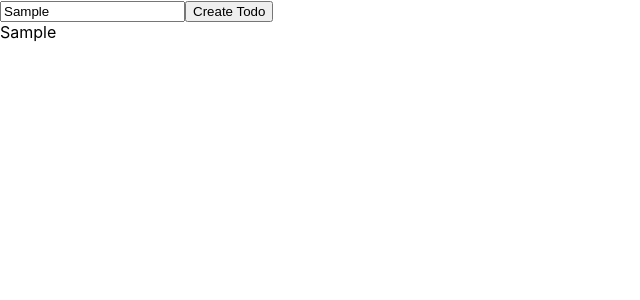
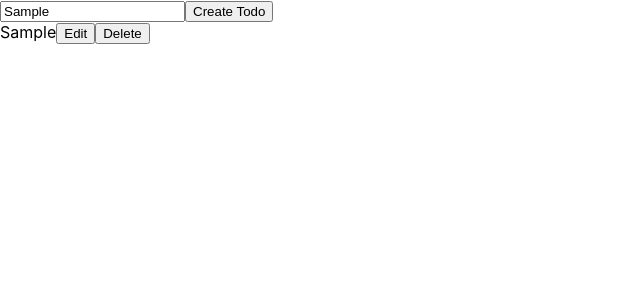
Before and after one commit to johanmeci/react-todo, a React (Create React App) app: page / in a window 1280 px wide. Both pictures are taken after typing "Sample" into the empty fields and a click on the input "Create Todo". Shown: the top 300 px of the page, without its empty margins (0-640 px from the left). Built offline with nearby package versions, Linux system fonts and the light colour scheme.

Commit message:
Adding edit state

```diff
--- /dev/null
+++ b/src/components/Todo.js
@@ -0,0 +1,31 @@
+import { useState } from "react";
+
+export default function Todo({item}) {
+
+  const [isEdit, setIsEdit] = useState(false);
+
+  function FormEdit() {
+    return (
+      <form>
+        <input type="text"/>
+        <button>Update</button>
+      </form>
+    )
+  }
+
+  function TodoElement() {
+    return (
+      <div className="todoInfo">
+        {item.title}
+        <button onClick={() => setIsEdit(true)}>Edit</button>
+        <button>Delete</button>
+      </div>
+    );
+  }
+
+  return (
+    <div className="todo">
+      {isEdit ? <FormEdit/> : <TodoElement/>}
+    </div>
+  );
+}
--- a/src/components/TodoApp.js
+++ b/src/components/TodoApp.js
@@ -1,10 +1,10 @@
 import { useState } from "react";
+import Todo from "./Todo";
 
 export default function TodoApp() {
 
   const [title, setTitle] = useState("");
   const [todos, setTodos] = useState([]);
-
 
   function handleChange(e) {
     const value = e.target.value;
@@ -47,7 +47,7 @@ export default function TodoApp() {
       <div className="todosContainer">
         {
           todos.map(item => (
-            <div key={item.id}>{item.title}</div>
+            <Todo key={item.id} item={item}/>
           ))
         }
       </div>
```
